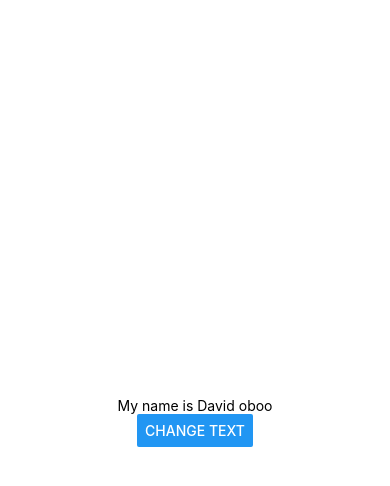
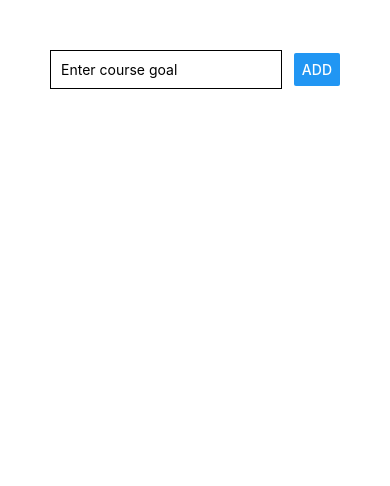
Before and after one commit to obododavid/learn-react-native, a React Native app: screen / in a window 390 px wide. Shown: the top 486 px of the page. Built offline with nearby package versions, Linux system fonts and the light colour scheme.

Commit message:
add basci styling for input and button

```diff
--- a/App.js
+++ b/App.js
@@ -1,21 +1,32 @@
 import React, { useState } from 'react';
-import { StyleSheet, Text, View, Button } from 'react-native';
+import { StyleSheet, Text, View, Button, TextInput } from 'react-native';
 
 export default function App() {
-  const [outputText, setOutputText] = useState('My name is David oboo')
+  const [outputText, setOutputText] = useState('My name is David obodo i can give three and')
   return (
-    <View style={styles.container}>
-      <Text>{outputText}</Text>
-      <Button title="Change Text" onPress={() => setOutputText('The text changed')} />
+    <View style={styles.screen}>
+      <View style={styles.inputContainer}>
+        <TextInput placeholder="Enter course goal" style={styles.input} />
+        <Button title="ADD" />
+      </View>
+      <View></View>
     </View>
   );
 }
 
 const styles = StyleSheet.create({
-  container: {
-    flex: 1,
-    backgroundColor: '#fff',
-    alignItems: 'center',
-    justifyContent: 'center',
+  screen: {
+    padding: 50
   },
+  inputContainer: {
+    flexDirection: 'row',
+    justifyContent: 'space-between',
+    alignItems: 'center'
+  },
+  input: {
+    width: '80%',
+    borderColor: 'black',
+    borderWidth: 1,
+    padding: 10
+  }
 });
```
